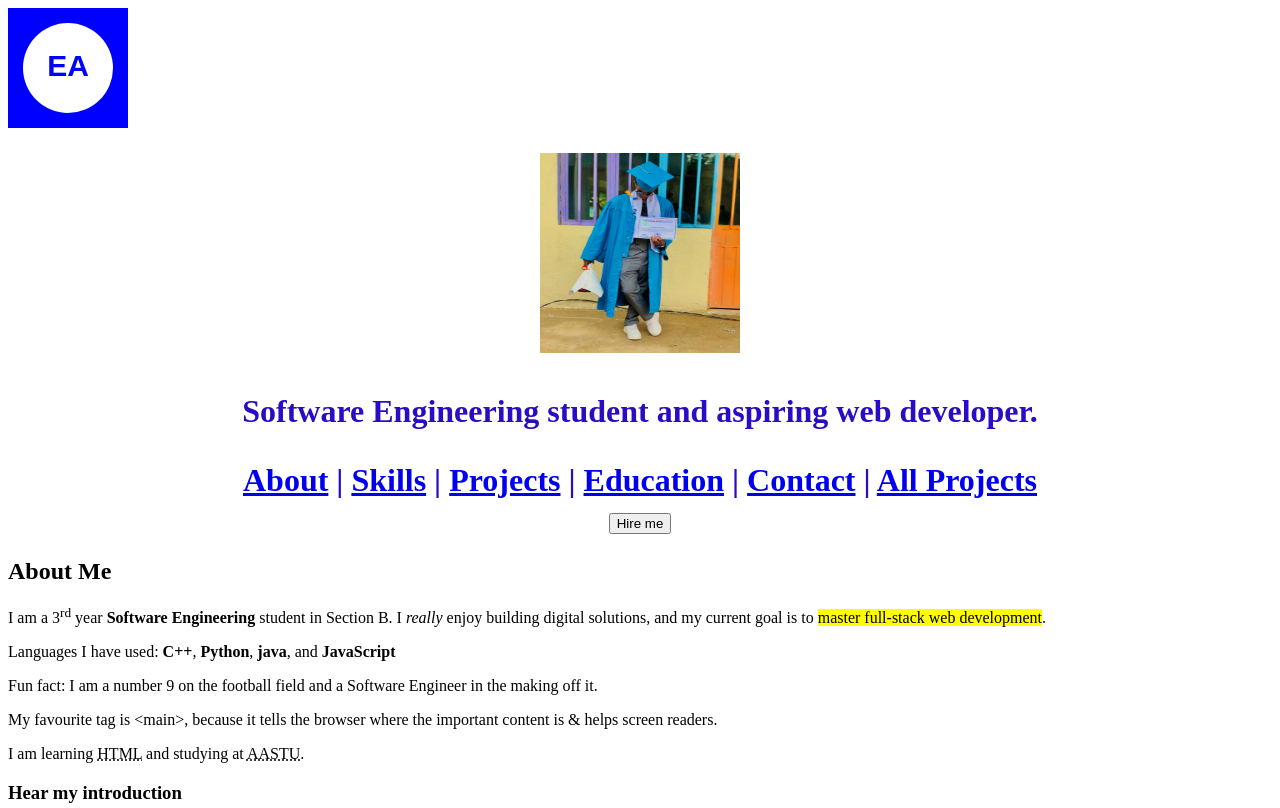
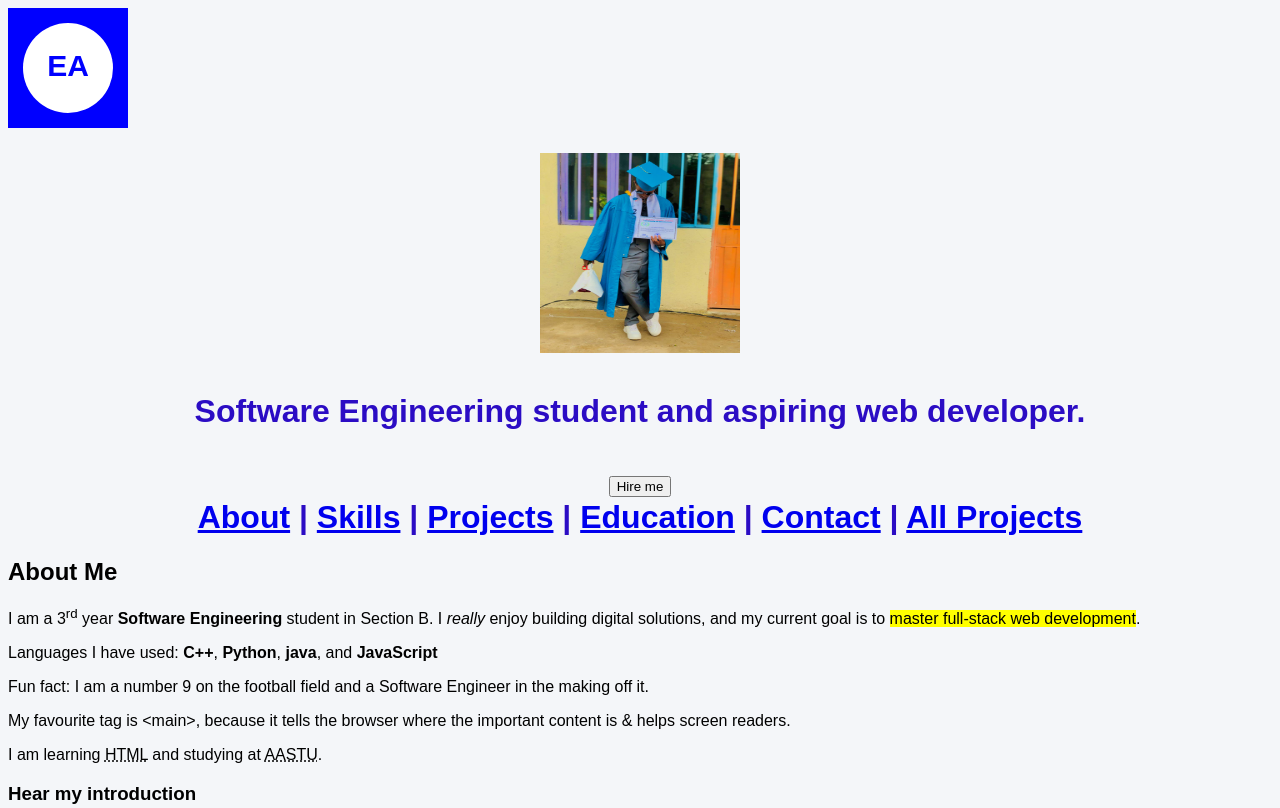
Before and after one commit to eyobarega-debug/IP-Projects, a plain HTML site: page index.html in a window 1280 px wide. Shown: the top 808 px of the page. Drawn offline with Linux system fonts and the light colour scheme.

Commit message:
Add portfolio stylesheet and link in HTML

```diff
--- a/css/style.css
+++ b/css/style.css
@@ -0,0 +1,8 @@
+/* ==========================================
+Portfolio stylesheet — Abebe Kebede
+========================================== */
+/* ---------- Base ---------- */
+body {
+background-color: #f4f6f9; /* very light grey-blue */
+font-family: Arial, sans-serif;
+}
--- a/index.html
+++ b/index.html
@@ -7,6 +7,8 @@
     <meta name="keywords" content="Eyob Arega, portfolio, software engineering, web developer, HTML">
     <meta name="author" content="Eyob arega">
     <title>Eyob Arega | Portfolio</title>
+    <link rel="stylesheet" href="css/style.css">
+
 </head>
 <body>
 <header>
@@ -17,6 +19,8 @@
     <img src="images/profile.jpg" alt="Portrait of Eyob Arega" title="Eyob Arega" width="200" height="200">
     <p>Software Engineering student and aspiring web developer.</p>
 
+    <button type="button"
+    onclick="document.getElementById('hireDialog').showModal()">Hire me</button>
     <nav>
         <a href="#about">About</a> |
         <a href="#skills">Skills</a> |
@@ -25,9 +29,6 @@
         <a href="#contact">Contact</a> |
         <a href="projects.html">All Projects</a>
     </nav>
-
-    <button type="button"
-onclick="document.getElementById('hireDialog').showModal()">Hire me</button>
 <dialog id="hireDialog">
 <h2>Available for internships</h2>
 <p>I am available for internships and freelance web projects from June 2027.</p>
```
